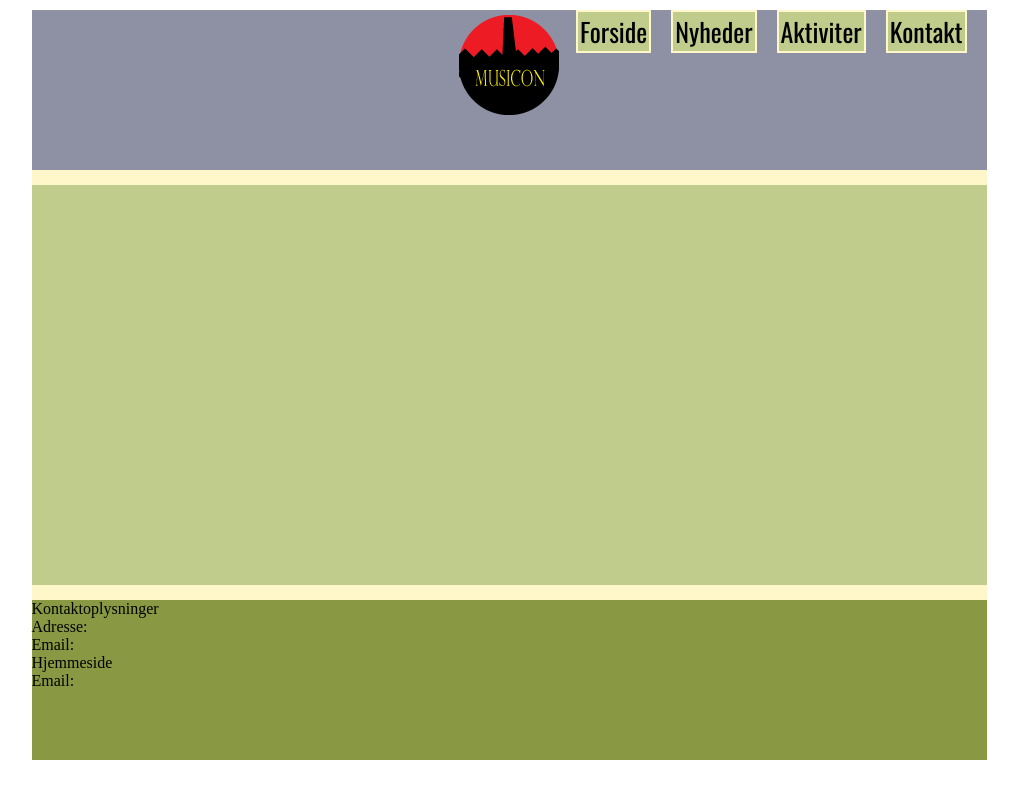
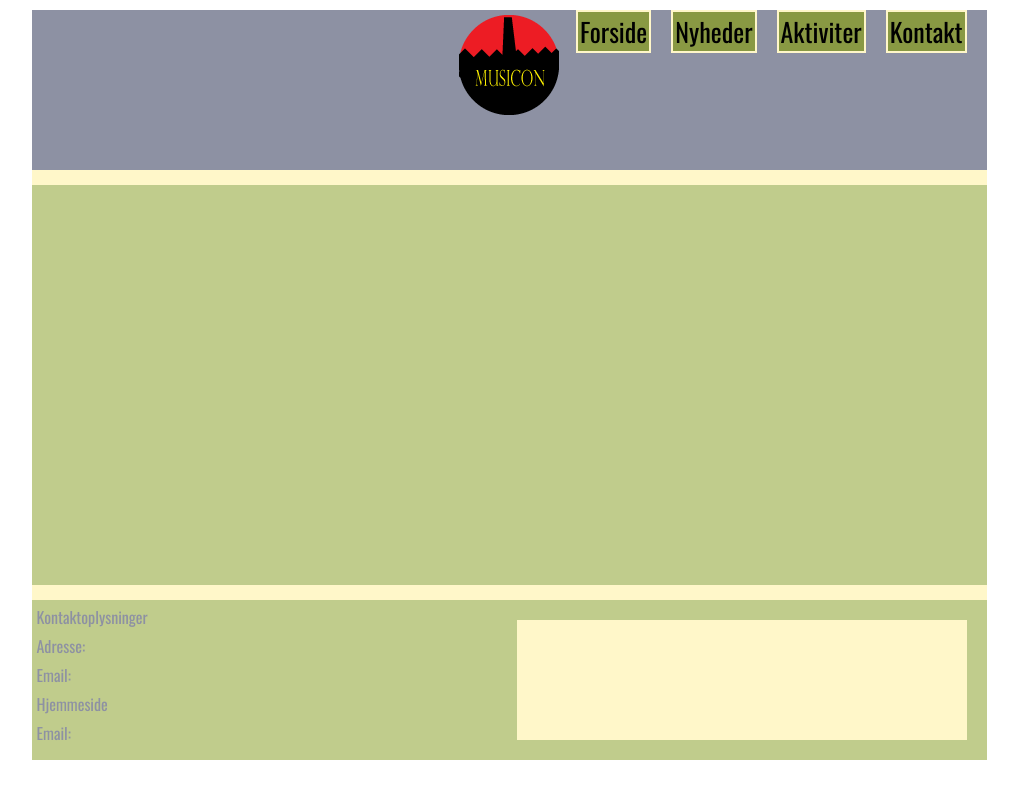
Before and after one commit to IxPhreaky/Musicon, a PHP site: page /index.php?page=nyheder in a window 1280 px wide. Shown: the whole page, without its empty margins (131-1149 px from the left). Run offline with PHP 8.4, Linux system fonts and the light colour scheme.

Commit message:
GET TO WORK!

```diff
--- a/aktiviter.php
+++ b/aktiviter.php
@@ -2,7 +2,7 @@
 <html>
 <head>
 <meta charset="utf-8">
-<title>Musicon</title>
+<title>Aktiviter</title>
 <link href="style.css" rel="stylesheet" type="text/css">
 <link rel="shortcut icon" href="billeder/favicon (2).ico">
 <link href='http://fonts.googleapis.com/css?family=Oswald' rel='stylesheet' type='text/css'>
--- a/index.php
+++ b/index.php
@@ -52,11 +52,16 @@
              ?>
        	</div>
 			<footer>
-            	<p>Kontaktoplysninger</p>
-                <p>Adresse:</p>
-                <p>Email:</p>
-                <p>Hjemmeside</p>
-                <p>Email:</p>
+            	<article>
+                	<p>Kontaktoplysninger</p>
+                	<p>Adresse:</p>
+               	 	<p>Email:</p>
+               		<p>Hjemmeside</p>
+                	<p>Email:</p>
+                </article>
+                	<div id="admin">
+
+                    </div>
 			</footer>
 </div>
 
--- a/kontakt.php
+++ b/kontakt.php
@@ -2,7 +2,7 @@
 <html>
 <head>
 <meta charset="utf-8">
-<title>Musicon</title>
+<title>Kontakt</title>
 <link href="style.css" rel="stylesheet" type="text/css">
 <link rel="shortcut icon" href="billeder/favicon (2).ico">
 <link href='http://fonts.googleapis.com/css?family=Oswald' rel='stylesheet' type='text/css'>
--- a/nyheder.php
+++ b/nyheder.php
@@ -2,7 +2,7 @@
 <html>
 <head>
 <meta charset="utf-8">
-<title>Musicon</title>
+<title>Nyheder</title>
 <link href="style.css" rel="stylesheet" type="text/css">
 <link rel="shortcut icon" href="billeder/favicon (2).ico">
 <link href='http://fonts.googleapis.com/css?family=Oswald' rel='stylesheet' type='text/css'>
--- a/style.css
+++ b/style.css
@@ -8,7 +8,7 @@
 
 #wrapper {
 	width: 955px;
-	height: 725px;
+	min-height: 600px;
 	background-color: #FFF7C9;
 	margin: 10px auto auto auto;
 }
@@ -34,7 +34,7 @@ ul {
 li {
 	float: left;
 	margin: 0px 20px 5px 0px;
-	background-color: #C0CC8C;
+	background-color: #899943;
 	border: 2px #FFF7C9 solid;
 }
 
@@ -72,9 +72,27 @@ footer {
 	width: 955px;
 	height: 160px;
 	margin: 15px 0px 0px 0px;
-	background-color: #899943;
+	background-color: #C0CC8C;
 }
 
-p {
+footer article {
+	width: 300px;
+	height: 160px;
+	float: left;
+	margin:0;
+	background-color: transparent;
+}
 
+footer p {
+	font-family: 'Oswald', sans-serif;
+	color: #8D91A3;
+	margin: 5px 0px 0px 5px;
 }
+
+#admin {
+	width: 450px;
+	height: 120px;
+	background-color: #FFF7C9;
+	float: right;
+	margin: 20px 20px 20px 0px;
+}
```
